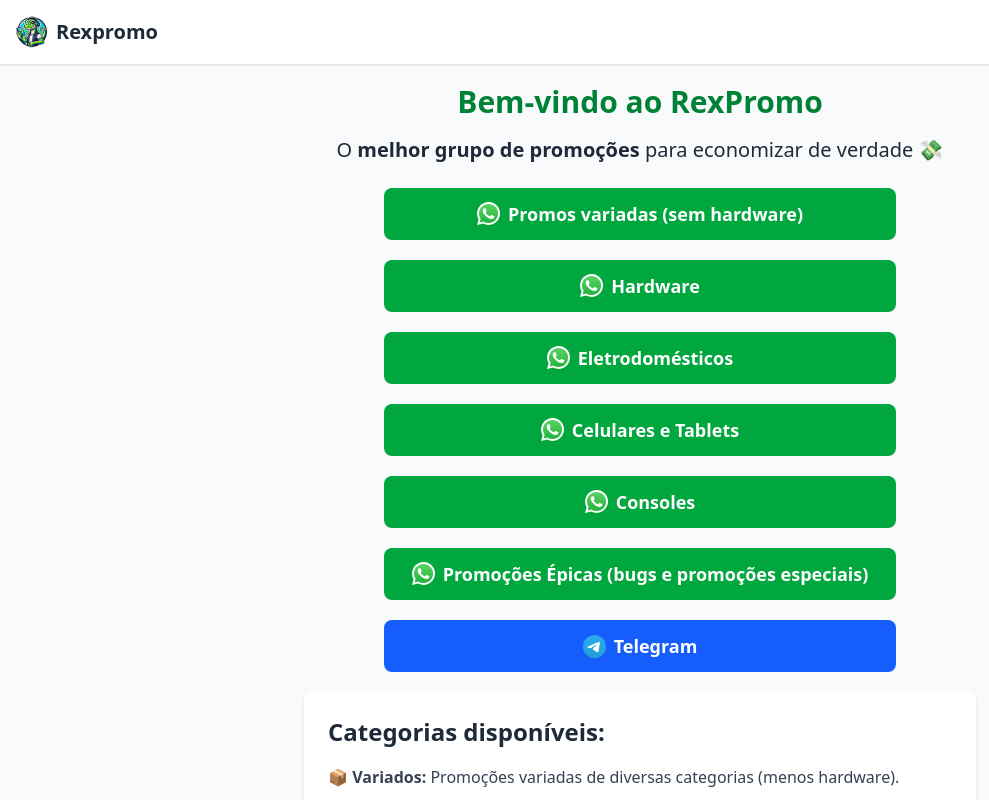
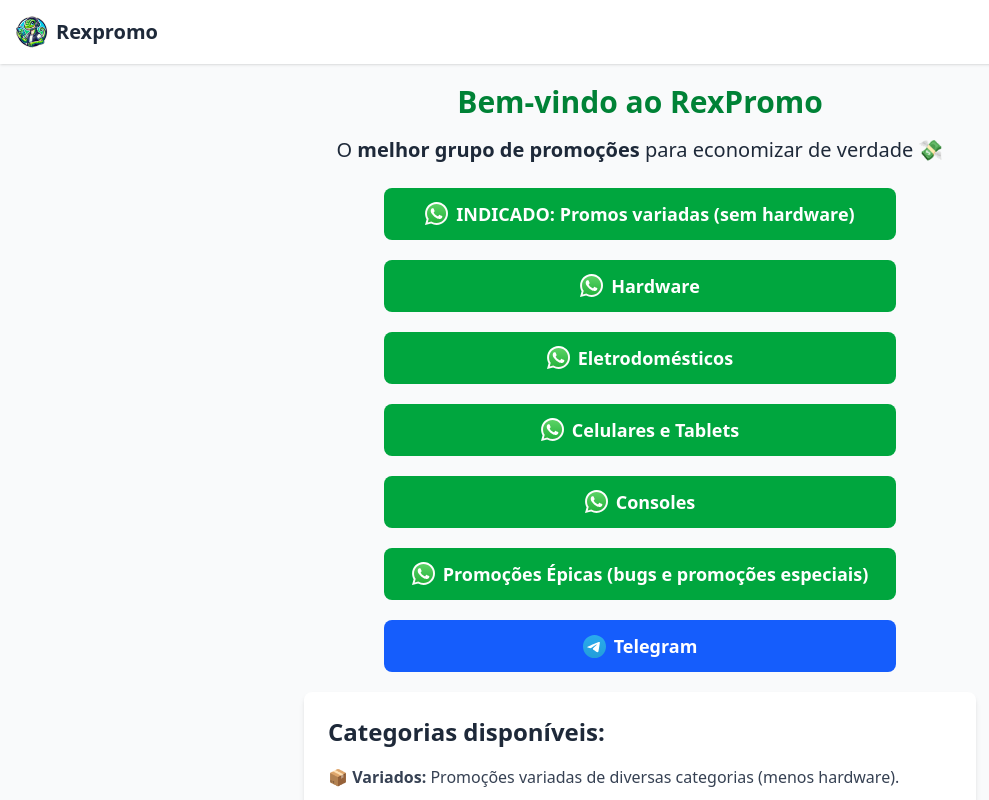
Before and after one commit to luizolivei/rexpromo-site, a Nuxt app: page / in a window 1280 px wide. Shown: the top 800 px of the page, without its empty margins (0-989 px from the left). Built offline with nearby package versions, Linux system fonts and the light colour scheme.

Commit message:
Update index.vue

```diff
--- a/pages/index.vue
+++ b/pages/index.vue
@@ -33,15 +33,15 @@
 
       <div class="grid grid-cols-1 gap-5 max-w-lg mx-auto mb-5">
         <a
-            href="https://chat.whatsapp.com/BCgevzsOhG3CIssEY4ghMi"
+            href="https://chat.whatsapp.com/BCgevzsOhG3CIssEY4ghMi?mode=ems_copy_t"
             target="_blank"
             class="flex items-center justify-center gap-2 bg-green-600 text-white px-3 py-3 rounded-lg lg:text-lg sm:text-sm font-semibold hover:bg-green-700 transition"
         >
           <Icon icon="logos:whatsapp-icon" width="23" />
-          Promos variadas (sem hardware)
+          INDICADO: Promos variadas (sem hardware)
         </a>
         <a
-            href="https://chat.whatsapp.com/KEPtbdrG7Ju9rsCq8clCHL"
+            href="https://chat.whatsapp.com/KEPtbdrG7Ju9rsCq8clCHL?mode=ems_copy_t"
             target="_blank"
             class="flex items-center justify-center gap-2 bg-green-600 text-white px-3 py-3 rounded-lg lg:text-lg sm:text-sm font-semibold hover:bg-green-700 transition"
         >
@@ -49,7 +49,7 @@
           Hardware
         </a>
         <a
-            href="https://chat.whatsapp.com/G1yCSVkkXKK9v0oPZAa0Eq"
+            href="https://chat.whatsapp.com/G1yCSVkkXKK9v0oPZAa0Eq?mode=ems_copy_t"
             target="_blank"
             class="flex items-center justify-center gap-2 bg-green-600 text-white px-3 py-3 rounded-lg lg:text-lg sm:text-sm font-semibold hover:bg-green-700 transition"
         >
@@ -57,7 +57,7 @@
           Eletrodomésticos
         </a>
         <a
-            href="https://chat.whatsapp.com/HeiK8zzPxKNBy7plmREm9K"
+            href="https://chat.whatsapp.com/HeiK8zzPxKNBy7plmREm9K?mode=ems_copy_t"
             target="_blank"
             class="flex items-center justify-center gap-2 bg-green-600 text-white px-3 py-3 rounded-lg lg:text-lg sm:text-sm font-semibold hover:bg-green-700 transition"
         >
@@ -65,7 +65,7 @@
           Celulares e Tablets
         </a>
         <a
-            href="https://chat.whatsapp.com/Kc009AGCqj73jG2dRG1AWT"
+            href="https://chat.whatsapp.com/Kc009AGCqj73jG2dRG1AWT?mode=ems_copy_t"
             target="_blank"
             class="flex items-center justify-center gap-2 bg-green-600 text-white px-3 py-3 rounded-lg lg:text-lg sm:text-sm font-semibold hover:bg-green-700 transition"
         >
@@ -73,7 +73,7 @@
           Consoles
         </a>
         <a
-            href="https://chat.whatsapp.com/BruGdLcui2z6YeBhki6og9"
+            href="https://chat.whatsapp.com/BruGdLcui2z6YeBhki6og9?mode=ems_copy_t"
             target="_blank"
             class="flex items-center justify-center gap-2 bg-green-600 text-white px-3 py-3 rounded-lg lg:text-lg sm:text-sm font-semibold hover:bg-green-700 transition"
         >
```
